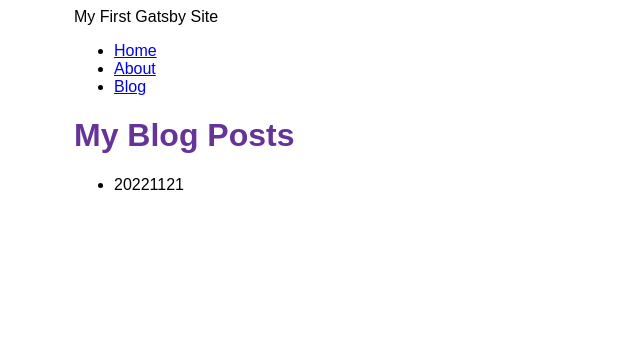
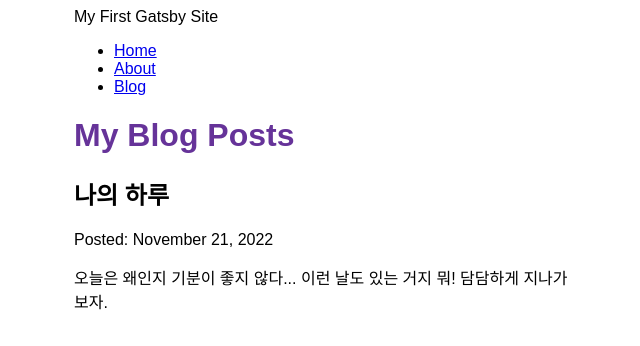
Before and after one commit to sorrrri/sorilog, a Gatsby site: page /blog in a window 1280 px wide. Shown: the whole page, without its empty margins (316-956 px from the left). Built offline with nearby package versions, Linux system fonts and the light colour scheme; Gatsby itself is replaced by a stand-in of ours.

Commit message:
Finished Gatsby Tutorial Part 5

```diff
--- a/blog/20221121.mdx
+++ b/blog/20221121.mdx
@@ -0,0 +1,9 @@
+---
+title: "나의 하루"
+date: "2022-11-21"
+slug: "20221121"
+---
+
+오늘은 왜인지 기분이 좋지 않다...
+이런 날도 있는 거지 뭐!
+담담하게 지나가보자.
--- a/gatsby-config.js
+++ b/gatsby-config.js
@@ -11,6 +11,7 @@ module.exports = {
         name: `blog`,
         path: `${__dirname}/blog`
       }
-    }
+    },
+    "gatsby-plugin-mdx"
   ],
 };
--- a/package.json
+++ b/package.json
@@ -15,8 +15,10 @@
     "clean": "gatsby clean"
   },
   "dependencies": {
+    "@mdx-js/react": "^2.1.5",
     "gatsby": "^5.0.0",
     "gatsby-plugin-image": "^3.0.0",
+    "gatsby-plugin-mdx": "^5.0.0",
     "gatsby-plugin-sharp": "^5.0.0",
     "gatsby-source-filesystem": "^5.0.0",
     "react": "^18.2.0",
--- a/src/pages/blog.js
+++ b/src/pages/blog.js
@@ -6,24 +6,29 @@ import Seo from "../components/seo"
 const BlogPage = ({data}) => {
   return (
     <Layout pageTitle="My Blog Posts">
-      <ul>
-        {
-          data.allFile.nodes.map(node =>
-            <li key={node.name}>
-              {node.name}
-            </li>
-          )
-        }
-      </ul>
+      {
+        data.allMdx.nodes.map(node =>
+          <article key={node.id}>
+            <h2>{node.frontmatter.title}</h2>
+            <p>Posted: {node.frontmatter.date}</p>
+            <p>{node.excerpt}</p>
+          </article>
+        )
+      }
     </Layout>
   )
 }
 
 export const query = graphql`
   query {
-    allFile {
+    allMdx(sort: { frontmatter: { date: DESC }}) {
       nodes {
-        name
+        frontmatter {
+          date(formatString: "MMMM D, YYYY")
+          title
+        }
+        id
+        excerpt
       }
     }
   }
```
Also changed, not shown: 1 other file.
